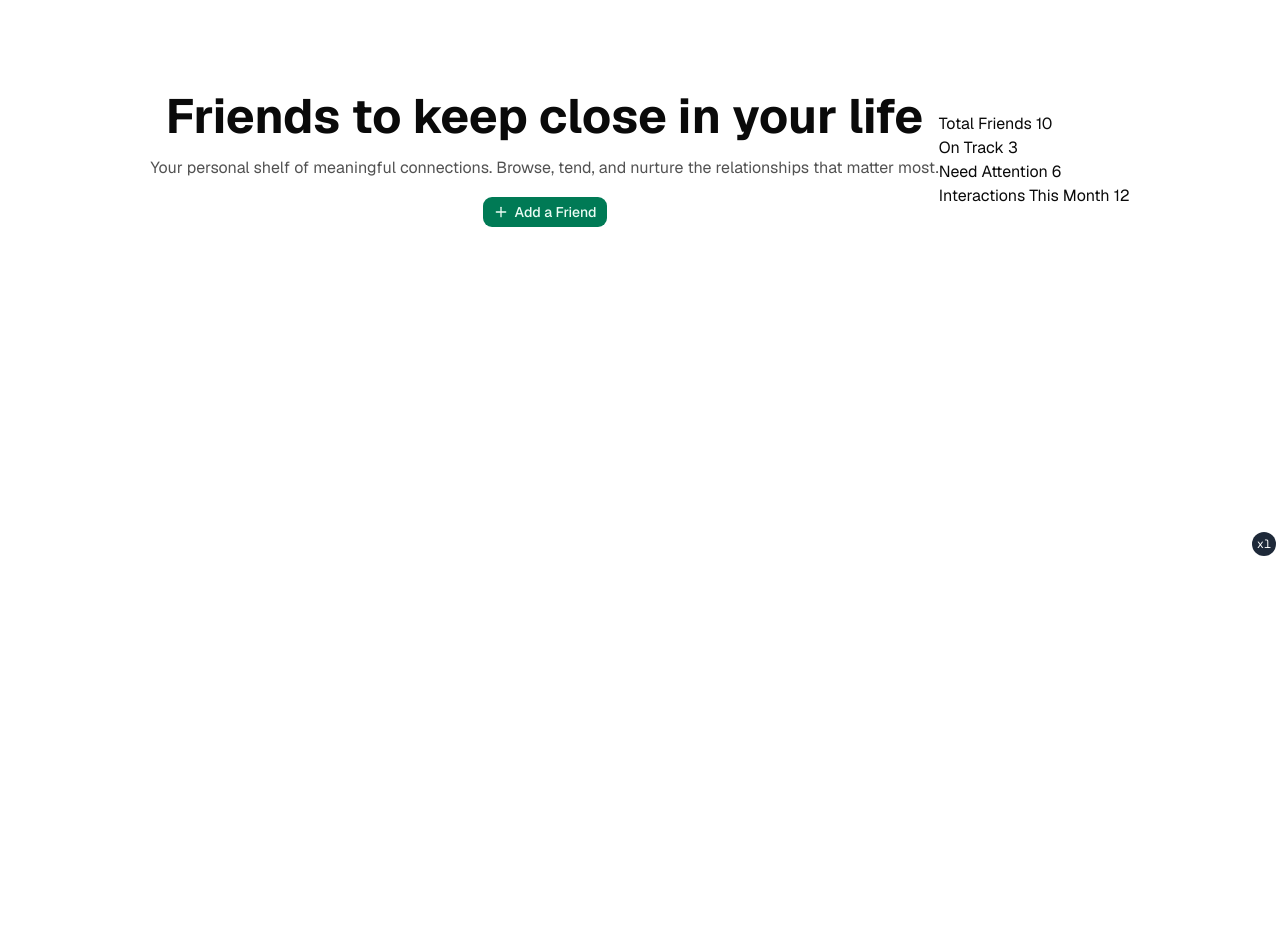
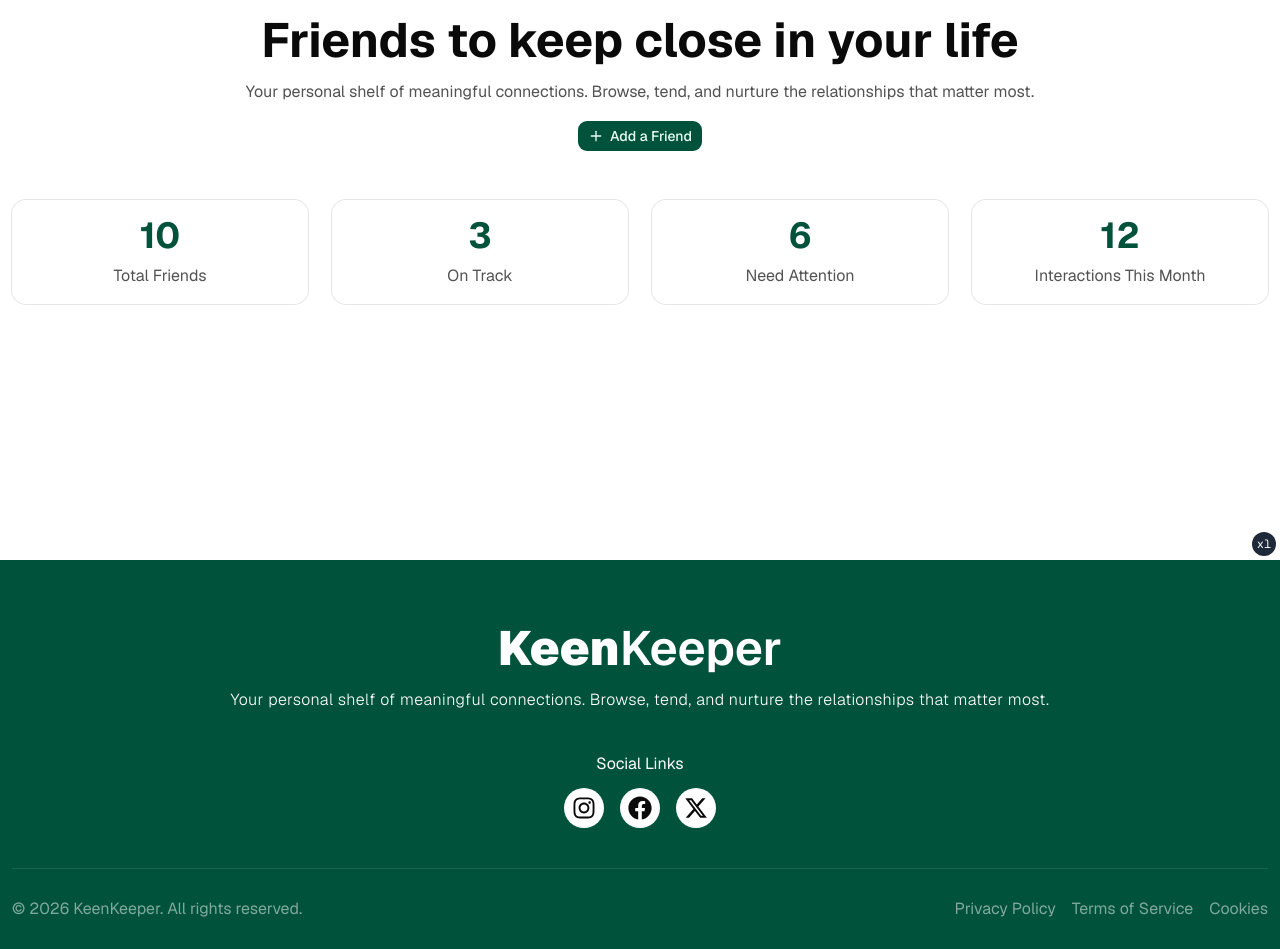
Before and after one commit to siam-parvez/keen-keeper, a Next.js app: page / in a window 1280 px wide. Shown: the part 240-1189 px from the top of the page. Before the commit the page ends 800 px from the top, so only its background shows below. Built offline with nearby package versions, Linux system fonts and the light colour scheme.

Commit message:
ui: footer complete

```diff
--- a/package.json
+++ b/package.json
@@ -11,18 +11,19 @@
   "dependencies": {
     "class-variance-authority": "^0.7.1",
     "clsx": "^2.1.1",
-    "lucide-react": "^1.14.0",
+    "lucide-react": "^1.16.0",
     "next": "16.2.4",
     "radix-ui": "^1.4.3",
     "react": "19.2.4",
     "react-dom": "19.2.4",
+    "react-icons": "^5.6.0",
     "shadcn": "^4.7.0",
     "tailwind-merge": "^3.6.0",
     "tw-animate-css": "^1.4.0"
   },
   "devDependencies": {
     "@tailwindcss/postcss": "^4.3.0",
-    "@types/node": "^20.19.40",
+    "@types/node": "^20.19.41",
     "@types/react": "^19.2.14",
     "@types/react-dom": "^19.2.3",
     "babel-plugin-react-compiler": "1.0.0",
--- a/src/app/globals.css
+++ b/src/app/globals.css
@@ -55,7 +55,7 @@
   --card-foreground: oklch(0.145 0 0);
   --popover: oklch(1 0 0);
   --popover-foreground: oklch(0.145 0 0);
-  --primary: oklch(0.508 0.118 165.612);
+  --primary: oklch(38.893% 0.08093 165.39);
   --primary-foreground: oklch(0.979 0.021 166.113);
   --secondary: oklch(0.967 0.001 286.375);
   --secondary-foreground: oklch(0.21 0.006 285.885);
@@ -101,7 +101,7 @@
   --card-foreground: oklch(0.985 0 0);
   --popover: oklch(0.205 0 0);
   --popover-foreground: oklch(0.985 0 0);
-  --primary: oklch(0.432 0.095 166.913);
+  --primary: oklch(38.893% 0.08093 165.39);
   --primary-foreground: oklch(0.979 0.021 166.113);
   --secondary: oklch(0.274 0.006 286.033);
   --secondary-foreground: oklch(0.985 0 0);
--- a/src/app/home/hero.tsx
+++ b/src/app/home/hero.tsx
@@ -1,4 +1,5 @@
 import { Button } from '@/components/ui/button';
+import { Card, CardContent } from '@/components/ui/card';
 import { Plus } from 'lucide-react';
 import React from 'react';
 
@@ -25,8 +26,9 @@ const HeroSection = () => {
       count: 12,
     },
   ];
+
   return (
-    <section className="flex items-center justify-center min-h-svh">
+    <section className="flex flex-col gap-12 items-center justify-center min-h-svh py-24 md:py-12">
       <div className="text-center space-y-4">
         <h1 className="text-2xl md:text-3xl xl:text-5xl font-bold">
           Friends to keep close in your life
@@ -39,11 +41,18 @@ const HeroSection = () => {
           <Plus /> Add a Friend
         </Button>
       </div>
-      <div>
+      <div className="grid sm:grid-cols-2 lg:grid-cols-4 w-full gap-6">
         {summaryData.map((data) => (
-          <div key={data.id}>
-            {data.label} {data.count}
-          </div>
+          <Card key={data.id}>
+            <CardContent className="flex justify-center items-center flex-col gap-2">
+              <h2 className="text-2xl md:text-3xl xl:text-4xl font-bold text-primary">
+                {data.count}
+              </h2>
+              <p className="text-neutral-600 text-xs md:text-base">
+                {data.label}
+              </p>
+            </CardContent>
+          </Card>
         ))}
       </div>
     </section>
--- a/src/app/layout.tsx
+++ b/src/app/layout.tsx
@@ -3,6 +3,7 @@ import { Geist, Geist_Mono } from 'next/font/google';
 import './globals.css';
 import { TailwindHelper } from '@/components/tailwind-helper';
 import { Header } from '@/components/layout/header';
+import Footer from '@/components/layout/footer';
 
 const geistSans = Geist({
   variable: '--font-geist-sans',
@@ -17,7 +18,7 @@ const geistMono = Geist_Mono({
 export const metadata: Metadata = {
   title: {
     template: '%s | KeenKeeper',
-    default: 'KeenKeeper',
+    default: 'KeenKeeper - Keep Your Friendships Alive',
   },
   description: 'Keep Your Friendships Alive',
 };
@@ -35,6 +36,7 @@ export default function RootLayout({
       <body className="min-h-full flex flex-col">
         <Header className="fixed inset-x-0 bg-background" />
         <main className="container mx-auto px-3">{children}</main>
+        <Footer />
         <TailwindHelper />
       </body>
     </html>
--- a/src/components/layout/footer.tsx
+++ b/src/components/layout/footer.tsx
@@ -0,0 +1,85 @@
+import Link from 'next/link';
+import React from 'react';
+import {
+  FaInstagram as Instagram,
+  FaFacebook as Facebook,
+} from 'react-icons/fa';
+import { FaXTwitter as XTwitter } from 'react-icons/fa6';
+const Footer = () => {
+  const socialData = [
+    {
+      label: 'Instagram',
+      url: '#',
+      icon: Instagram,
+    },
+    {
+      label: 'Facebook',
+      url: '#',
+      icon: Facebook,
+    },
+    {
+      label: 'X (Twitter)',
+      url: '#',
+      icon: XTwitter,
+    },
+  ];
+
+  const legalLinksData = [
+    {
+      label: 'Privacy Policy',
+      url: '#',
+    },
+    {
+      label: 'Terms of Service',
+      url: '#',
+    },
+    {
+      label: 'Cookies',
+      url: '#',
+    },
+  ];
+
+  return (
+    <footer className="flex flex-col gap-12 items-center justify-center bg-primary pt-16">
+      <div className="text-center space-y-4 container mx-auto px-3">
+        <h3 className="text-2xl md:text-3xl xl:text-5xl font-semibold text-white">
+          <span className="font-black">Keen</span>Keeper
+        </h3>
+        <p className="text-white text-xs md:text-base font-light tracking-wide">
+          Your personal shelf of meaningful connections. Browse, tend, and
+          nurture the relationships that matter most.
+        </p>
+        <div className="my-10">
+          <h4 className="text-white mb-3">Social Links</h4>
+          <div className="flex items-center justify-center w-full gap-4 mb-10">
+            {socialData.map((data) => (
+              <Link
+                href={data.url}
+                key={data.label}
+                className="p-2 bg-white rounded-full size-8 md:size-10 hover:text-primary transition-colors"
+              >
+                <data.icon className="size-full" title={data.label} />
+              </Link>
+            ))}
+          </div>
+        </div>
+        <div className="py-7 border-t border-white/10 text-white/50 flex flex-col md:flex-row md:justify-between text-xs md:text-base gap-3">
+          <p>&copy; 2026 KeenKeeper. All rights reserved.</p>
+          <div className="flex gap-4 items-center justify-center">
+            {legalLinksData.map((data) => (
+              <Link
+                key={data.label}
+                href={data.url}
+                className="hover:text-black transition-colors"
+              >
+                {data.label}
+              </Link>
+            ))}
+          </div>
+        </div>
+      </div>
+    </footer>
+  );
+};
+
+export default Footer;
--- /dev/null
+++ b/src/components/ui/card.tsx
@@ -0,0 +1,103 @@
+import * as React from "react"
+
+import { cn } from "@/lib/utils"
+
+function Card({
+  className,
+  size = "default",
+  ...props
+}: React.ComponentProps<"div"> & { size?: "default" | "sm" }) {
+  return (
+    <div
+      data-slot="card"
+      data-size={size}
+      className={cn(
+        "group/card flex flex-col gap-4 overflow-hidden rounded-xl bg-card py-4 text-sm text-card-foreground ring-1 ring-foreground/10 has-data-[slot=card-footer]:pb-0 has-[>img:first-child]:pt-0 data-[size=sm]:gap-3 data-[size=sm]:py-3 data-[size=sm]:has-data-[slot=card-footer]:pb-0 *:[img:first-child]:rounded-t-xl *:[img:last-child]:rounded-b-xl",
+        className
+      )}
+      {...props}
+    />
+  )
+}
+
+function CardHeader({ className, ...props }: React.ComponentProps<"div">) {
+  return (
+    <div
+      data-slot="card-header"
+      className={cn(
+        "group/card-header @container/card-header grid auto-rows-min items-start gap-1 rounded-t-xl px-4 group-data-[size=sm]/card:px-3 has-data-[slot=card-action]:grid-cols-[1fr_auto] has-data-[slot=card-description]:grid-rows-[auto_auto] [.border-b]:pb-4 group-data-[size=sm]/card:[.border-b]:pb-3",
+        className
+      )}
+      {...props}
+    />
+  )
+}
+
+function CardTitle({ className, ...props }: React.ComponentProps<"div">) {
+  return (
+    <div
+      data-slot="card-title"
+      className={cn(
+        "font-heading text-base leading-snug font-medium group-data-[size=sm]/card:text-sm",
+        className
+      )}
+      {...props}
+    />
+  )
+}
+
+function CardDescription({ className, ...props }: React.ComponentProps<"div">) {
+  return (
+    <div
+      data-slot="card-description"
+      className={cn("text-sm text-muted-foreground", className)}
+      {...props}
+    />
+  )
+}
+
+function CardAction({ className, ...props }: React.ComponentProps<"div">) {
+  return (
+    <div
+      data-slot="card-action"
+      className={cn(
+        "col-start-2 row-span-2 row-start-1 self-start justify-self-end",
+        className
+      )}
+      {...props}
+    />
+  )
+}
+
+function CardContent({ className, ...props }: React.ComponentProps<"div">) {
+  return (
+    <div
+      data-slot="card-content"
+      className={cn("px-4 group-data-[size=sm]/card:px-3", className)}
+      {...props}
+    />
+  )
+}
+
+function CardFooter({ className, ...props }: React.ComponentProps<"div">) {
+  return (
+    <div
+      data-slot="card-footer"
+      className={cn(
+        "flex items-center rounded-b-xl border-t bg-muted/50 p-4 group-data-[size=sm]/card:p-3",
+        className
+      )}
+      {...props}
+    />
+  )
+}
+
+export {
+  Card,
+  CardHeader,
+  CardFooter,
+  CardTitle,
+  CardAction,
+  CardDescription,
+  CardContent,
+}
```
Also changed, not shown: 1 other file (tests, documents, lock files or other folders).
